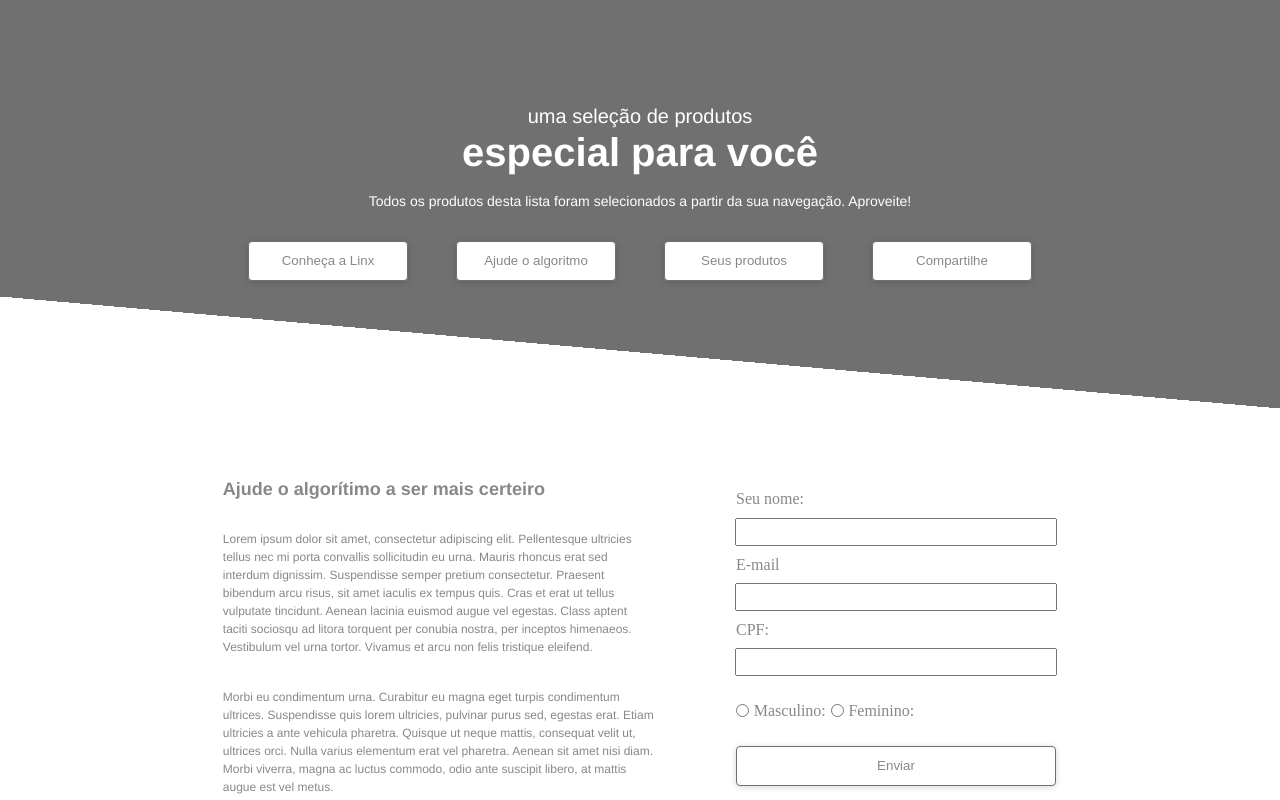
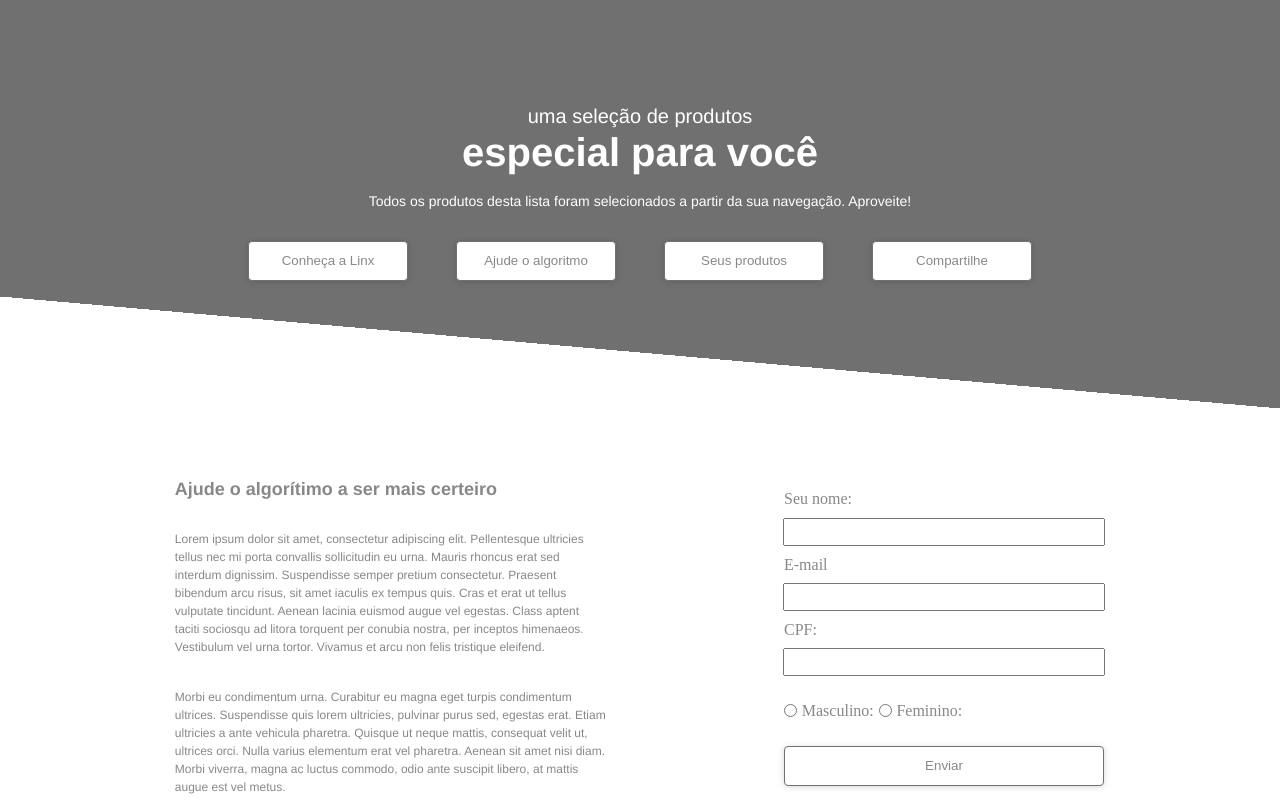
Before and after one commit to enricomartins018/mod5_mock_react, a React (Vite) app in the folder mod5_mock_react/: page / in a window 1280 px wide. Shown: the top 800 px of the page. Built offline with nearby package versions, Linux system fonts and the light colour scheme.

Commit message:
feat: Redimensionando Section.

```diff
--- a/mod5_mock_react/src/components/Section/Section.module.css
+++ b/mod5_mock_react/src/components/Section/Section.module.css
@@ -3,7 +3,8 @@ section{
     flex-direction: row;
     justify-content: center;
     align-items: center;
-    gap: 5rem;
+    gap: 11rem;
+    margin-bottom: 4rem;
 }
 
 .infoSection{
```
